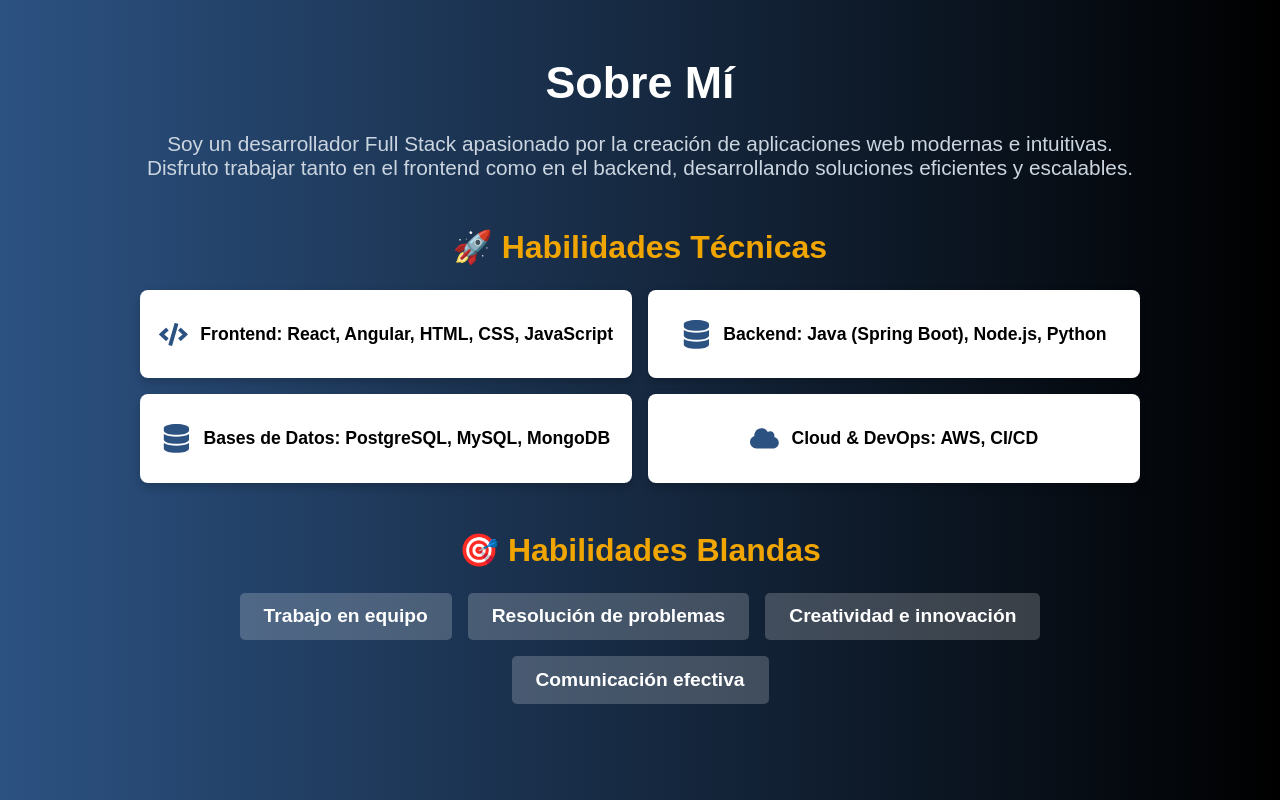
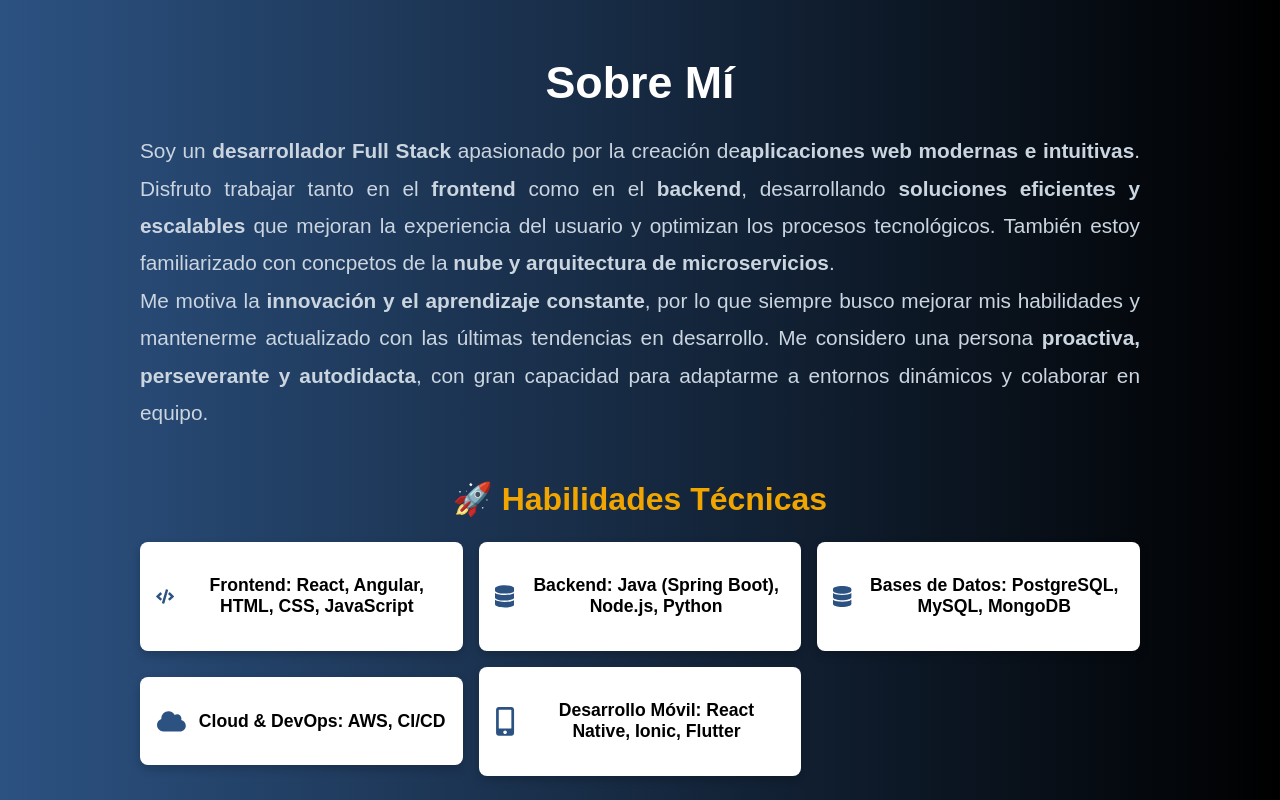
Before and after one commit to MichaelMerino11/frontend_portafolio, a React (Vite) app: page / in a window 1280 px wide. Shown: the part 860-1660 px from the top of the page. Built offline with nearby package versions, Linux system fonts and the light colour scheme.

Commit message:
Actualización  Sobre Mi

```diff
--- a/src/components/About.jsx
+++ b/src/components/About.jsx
@@ -1,6 +1,12 @@
 import React from "react";
 import styles from "../styles/About.module.scss";
-import { FaCode, FaDatabase, FaCloud, FaUsers } from "react-icons/fa";
+import {
+  FaCode,
+  FaDatabase,
+  FaCloud,
+  FaMobileAlt,
+  FaUsers,
+} from "react-icons/fa";
 
 const About = () => {
   return (
@@ -8,10 +14,20 @@ const About = () => {
       <div className={styles.container}>
         <h2>Sobre Mí</h2>
         <p className={styles.description}>
-          Soy un desarrollador Full Stack apasionado por la creación de
-          aplicaciones web modernas e intuitivas. Disfruto trabajar tanto en el
-          frontend como en el backend, desarrollando soluciones eficientes y
-          escalables.
+          Soy un <strong>desarrollador Full Stack</strong> apasionado por la
+          creación de
+          <strong>aplicaciones web modernas e intuitivas</strong>. Disfruto
+          trabajar tanto en el <strong>frontend</strong> como en el{" "}
+          <strong>backend</strong>, desarrollando{" "}
+          <strong>soluciones eficientes y escalables</strong> que mejoran la
+          experiencia del usuario y optimizan los procesos tecnológicos. También estoy familiarizado con concpetos de la <strong>nube y arquitectura de microservicios</strong>.
+          <br />
+          Me motiva la <strong>innovación y el aprendizaje constante</strong>, por lo que
+          siempre busco mejorar mis habilidades y mantenerme actualizado con las
+          últimas tendencias en desarrollo. Me considero una persona
+          <strong> proactiva, perseverante y autodidacta</strong>, con gran capacidad para
+          adaptarme a entornos dinámicos y colaborar en equipo.
+          <br />
         </p>
 
         {/* Habilidades Técnicas */}
@@ -41,6 +57,12 @@ const About = () => {
               <strong>Cloud & DevOps:</strong> AWS, CI/CD
             </p>
           </div>
+          <div className={styles.skillCard}>
+            <FaMobileAlt className={styles.icon} />
+            <p>
+              <strong>Desarrollo Móvil:</strong> React Native, Ionic, Flutter
+            </p>
+          </div>
         </div>
 
         {/* Habilidades Blandas */}
@@ -50,6 +72,8 @@ const About = () => {
           <div className={styles.softSkill}>Resolución de problemas</div>
           <div className={styles.softSkill}>Creatividad e innovación</div>
           <div className={styles.softSkill}>Comunicación efectiva</div>
+          <div className={styles.softSkill}>Autodidacta</div>
+          <div className={styles.softSkill}>Dominio de inglés B2</div>
         </div>
       </div>
     </section>
--- a/src/styles/About.module.scss
+++ b/src/styles/About.module.scss
@@ -21,8 +21,10 @@
 
   .description {
     font-size: 1.3rem;
+    line-height: 1.8;
     margin-bottom: 2rem;
     color: #cbd5e0;
+    text-align: justify;
   }
 
   h3 {
@@ -36,7 +38,7 @@
   /* Habilidades Técnicas */
   .skills {
     display: grid;
-    grid-template-columns: repeat(2, 1fr);
+    grid-template-columns: repeat(auto-fit, minmax(250px, 1fr));
     gap: 1rem;
     justify-content: center;
     align-items: center;
```
